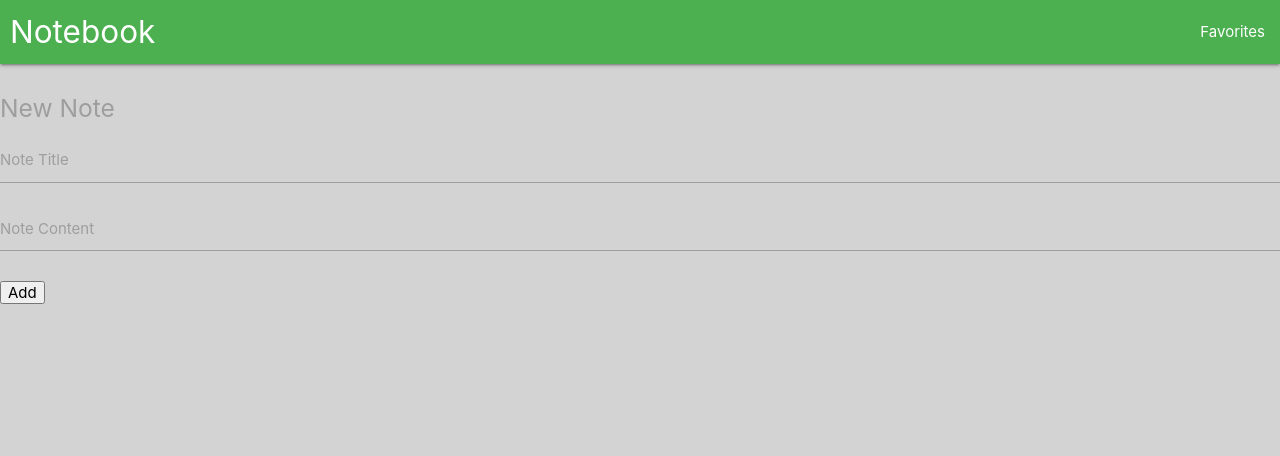
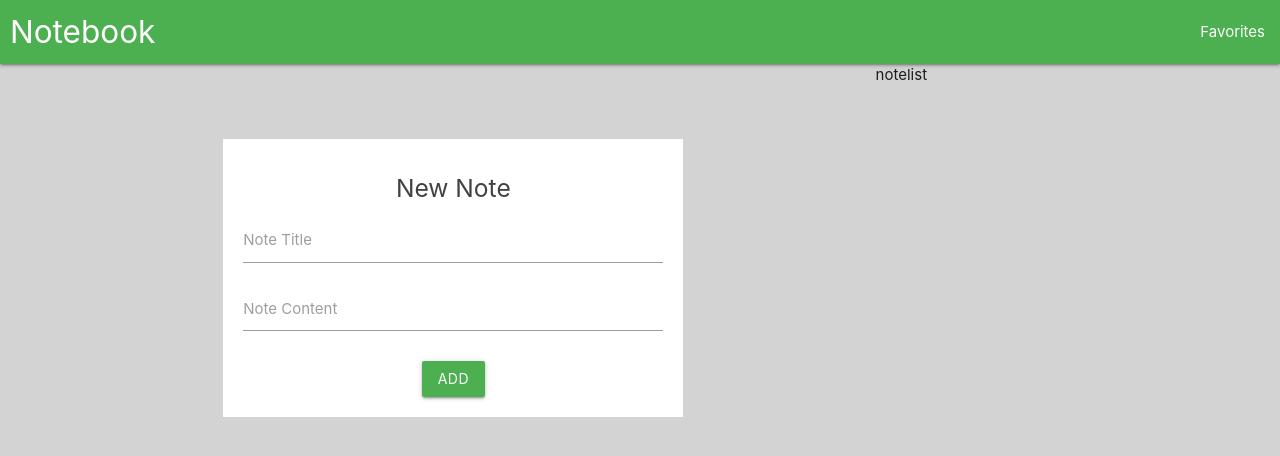
Before and after one commit to Spydirwebb/Evernote_clone, a React (Create React App) app in the folder evernote_clone/: page / in a window 1280 px wide. Shown: the top 456 px of the page. Built offline with nearby package versions, Linux system fonts and the light colour scheme.

Commit message:
home_created

```diff
--- a/evernote_clone/src/App.js
+++ b/evernote_clone/src/App.js
@@ -1,13 +1,15 @@
 import { BrowserRouter as Router, Switch, Route } from 'react-router-dom'
 import Navbar from './components/layout/Navbar';
-import Form from './components/home/Form';
+import Home from './components/home/Home';
 import './App.css';
 
 function App() {
   return (
     <Router>
         <Navbar />
-        <Form />
+        <Switch>
+            <Route exact path="/" component={Home} />
+        </Switch>
     </Router>
   );
 }
--- a/evernote_clone/src/components/home/Form.js
+++ b/evernote_clone/src/components/home/Form.js
@@ -5,7 +5,7 @@
     const [title, bindTitle, resetTitle] = useInput();
     const [content, bindContent, resetContent] = useInput();
 
-    const handSubmit = (e) => {
+    const handleSubmit = (e) => {
         e.preventDefault();
         console.log({title, content})
         resetTitle();
@@ -13,17 +13,17 @@
     }
     return (
         <div className='section'>
-            <form action="">
-                <h5 className="grey-text">New Note</h5>
+            <form onSubmit={handleSubmit} className="white">
+                <h5 className="grey-text text-darken-3">New Note</h5>
                 <div className="input-field">
                     <input  id="note_title" type="text" className="validate" {...bindTitle}/>
-                    <label  for="note_title">Note Title</label>
+                    <label  htmlFor="note_title">Note Title</label>
                 </div>
                 <div className='input-field'>
                     <textarea id="note_content" className="materialize-textarea" {...bindContent}></textarea>
-                    <label for="note_content">Note Content</label>
+                    <label htmlFor="note_content">Note Content</label>
                 </div>
-                <button className='brn-green'>Add</button>
+                <button className='btn green'>Add</button>
             </form>
         </div>
     )
--- a/evernote_clone/src/components/home/Home.js
+++ b/evernote_clone/src/components/home/Home.js
@@ -0,0 +1,16 @@
+import React from 'react';
+import Form from './Form'
+
+const Home = () => {
+    return (
+        <div className="container">
+            <div className="row center-align">
+                <div className="col s7"><Form /></div>
+                <div className="col s5">notelist</div>
+            </div>
+
+        </div>
+    )
+}
+
+export default Home;
--- a/evernote_clone/src/index.css
+++ b/evernote_clone/src/index.css
@@ -16,3 +16,8 @@
 .brand-logo{
     margin-left: 10px;
 }
+
+form {
+    padding: 20px;
+    margin: 60px 20px 0px;
+}
```
